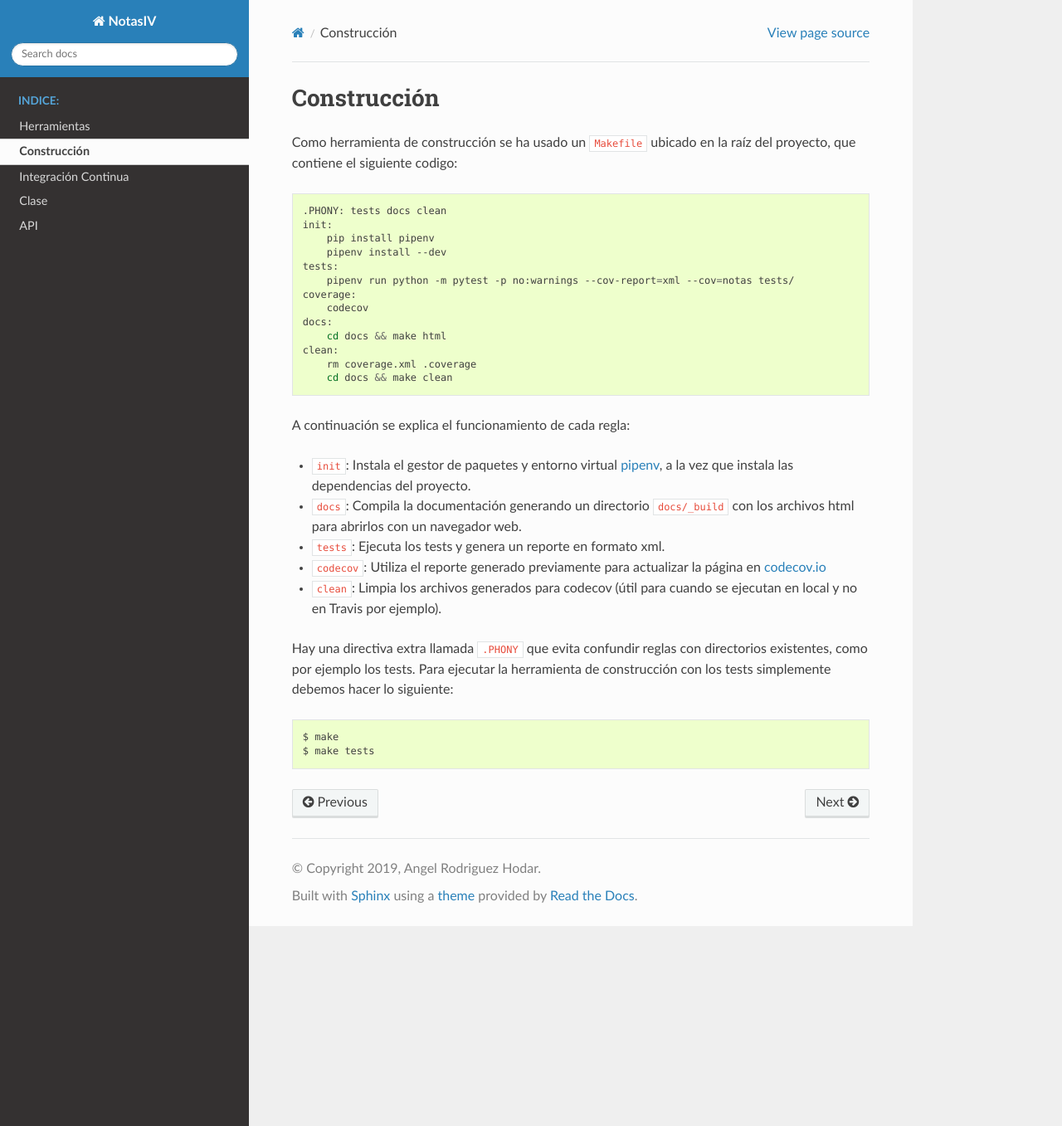
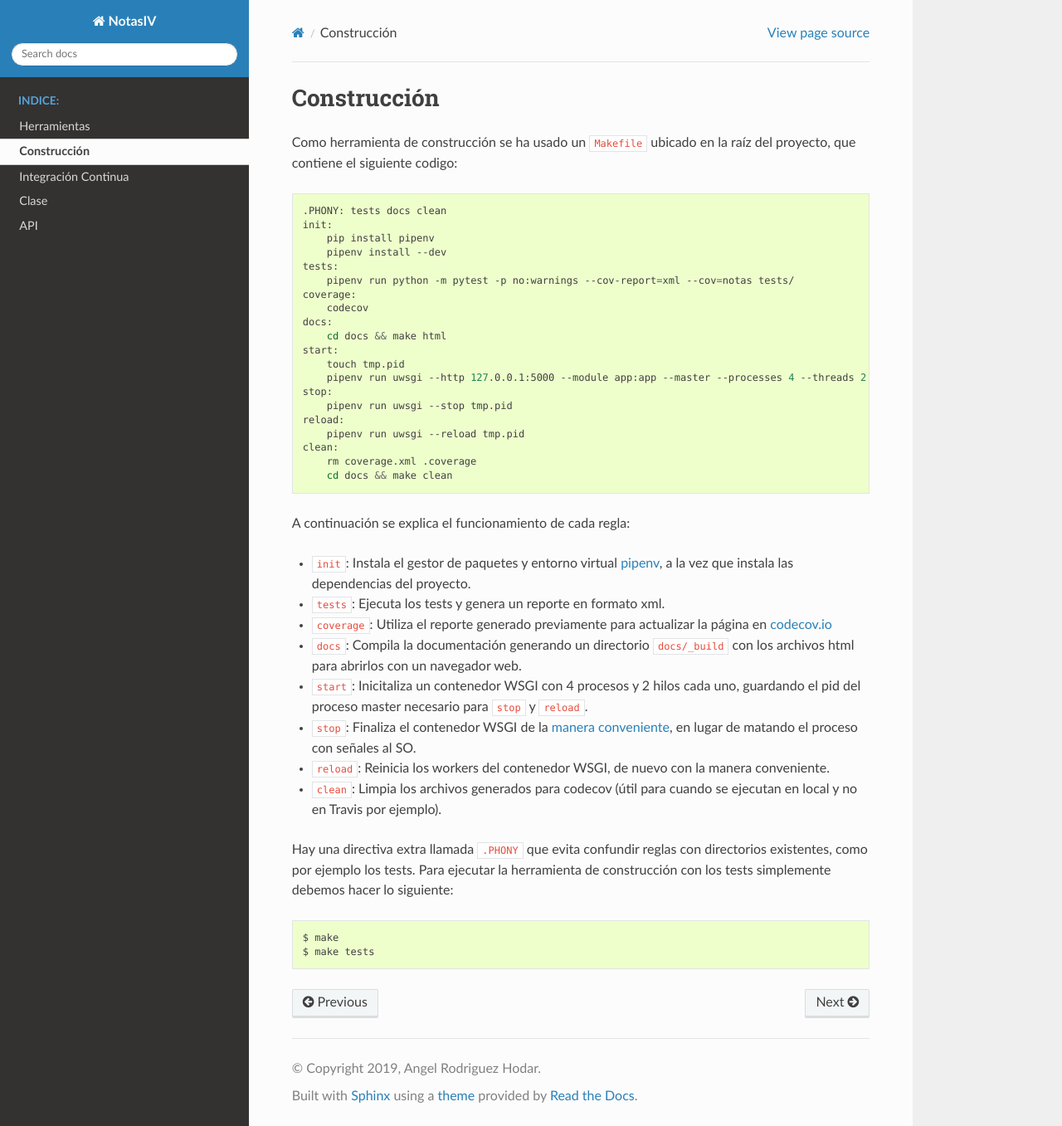
Before and after one commit to angelhodar/NotasIV, a Sphinx documentation site: the page built from docs/build.rst, in a window 1280 px wide and 1357 px high. Shown: the whole window at 83% size. Built offline with Sphinx 7.4.7 and the Read the Docs theme 2.0.0, drawn with Linux system fonts in a browser that asks for light colours.

Commit message:
Añade arranque WSGI y reglas en herramienta de construcción. Closes #15

```diff
--- a/docs/build.rst
+++ b/docs/build.rst
@@ -15,6 +15,13 @@ Como herramienta de construcción se ha usado un ``Makefile`` ubicado en la raí
         codecov
     docs:
         cd docs && make html
+    start:
+        touch tmp.pid
+        pipenv run uwsgi --http 127.0.0.1:5000 --module app:app --master --processes 4 --threads 2 --safe-pidfile tmp.pid
+    stop:
+        pipenv run uwsgi --stop tmp.pid
+    reload:
+        pipenv run uwsgi --reload tmp.pid
     clean:
         rm coverage.xml .coverage
         cd docs && make clean
@@ -22,9 +29,12 @@ Como herramienta de construcción se ha usado un ``Makefile`` ubicado en la raí
 A continuación se explica el funcionamiento de cada regla:
 
 * ``init``: Instala el gestor de paquetes y entorno virtual `pipenv <https://pipenv-es.readthedocs.io>`_, a la vez que instala las dependencias del proyecto.
+* ``tests``: Ejecuta los tests y genera un reporte en formato xml.
+* ``coverage``: Utiliza el reporte generado previamente para actualizar la página en `codecov.io <https://codecov.io/gh/angelhodar/NotasIV>`_
 * ``docs``: Compila la documentación generando un directorio ``docs/_build`` con los archivos html para abrirlos con un navegador web.
-* ``tests``: Ejecuta los tests y genera un reporte en formato xml.
-* ``codecov``: Utiliza el reporte generado previamente para actualizar la página en `codecov.io <https://codecov.io/gh/angelhodar/NotasIV>`_
+* ``start``: Inicitaliza un contenedor WSGI con 4 procesos y 2 hilos cada uno, guardando el pid del proceso master necesario para ``stop`` y ``reload``.
+* ``stop``: Finaliza el contenedor WSGI de la `manera conveniente <https://uwsgi-docs.readthedocs.io/en/latest/Management.html>`_, en lugar de matando el proceso con señales al SO.
+* ``reload``: Reinicia los workers del contenedor WSGI, de nuevo con la manera conveniente.
 * ``clean``: Limpia los archivos generados para codecov (útil para cuando se ejecutan en local y no en Travis por ejemplo).
 
 Hay una directiva extra llamada ``.PHONY`` que evita confundir reglas con directorios existentes, como por ejemplo los tests.
```
Also changed, not shown: 4 other files.
